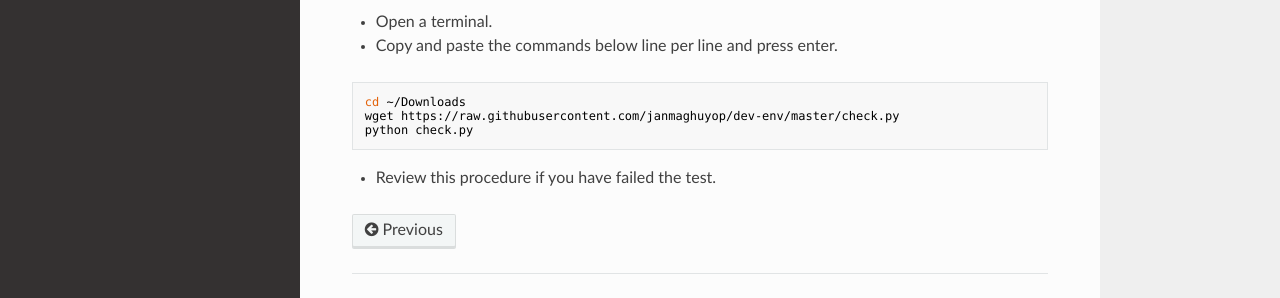
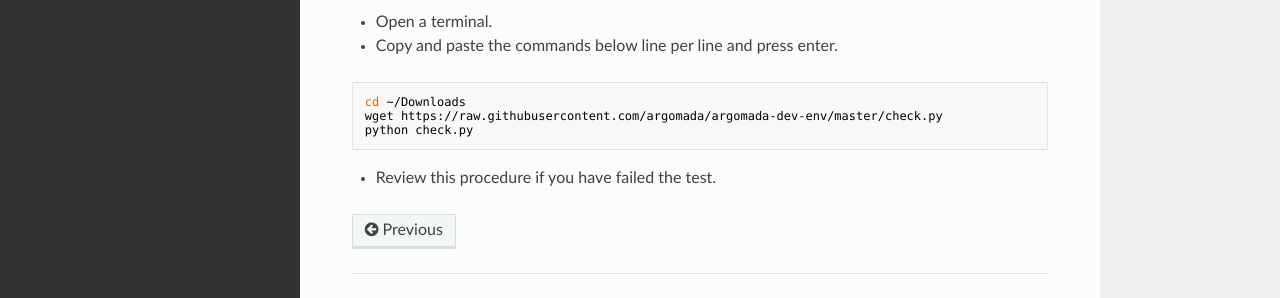
Before and after one commit to louiedoong86/argomada-dev-env, an MkDocs documentation site: the page built from docs/programs.md, in a window 1280 px wide and 900 px high, scrolled down 8356 px. Shown: the part 557-855 px from the top of the window. Built offline with MkDocs 1.6.1, drawn with Linux system fonts in a browser that asks for light colours; nearby versions of some CDN libraries; old or Windows-style settings are respelled for this version of MkDocs; some of the changed lines change nothing that is shown.

Commit message:
new check address

````diff
--- a/docs/programs.md
+++ b/docs/programs.md
@@ -420,7 +420,7 @@ exit
 
 ```
 cd ~/Downloads
-wget https://raw.githubusercontent.com/janmaghuyop/dev-env/master/check.py
+wget https://raw.githubusercontent.com/argomada/argomada-dev-env/master/check.py
 python check.py
 ```
 
````
